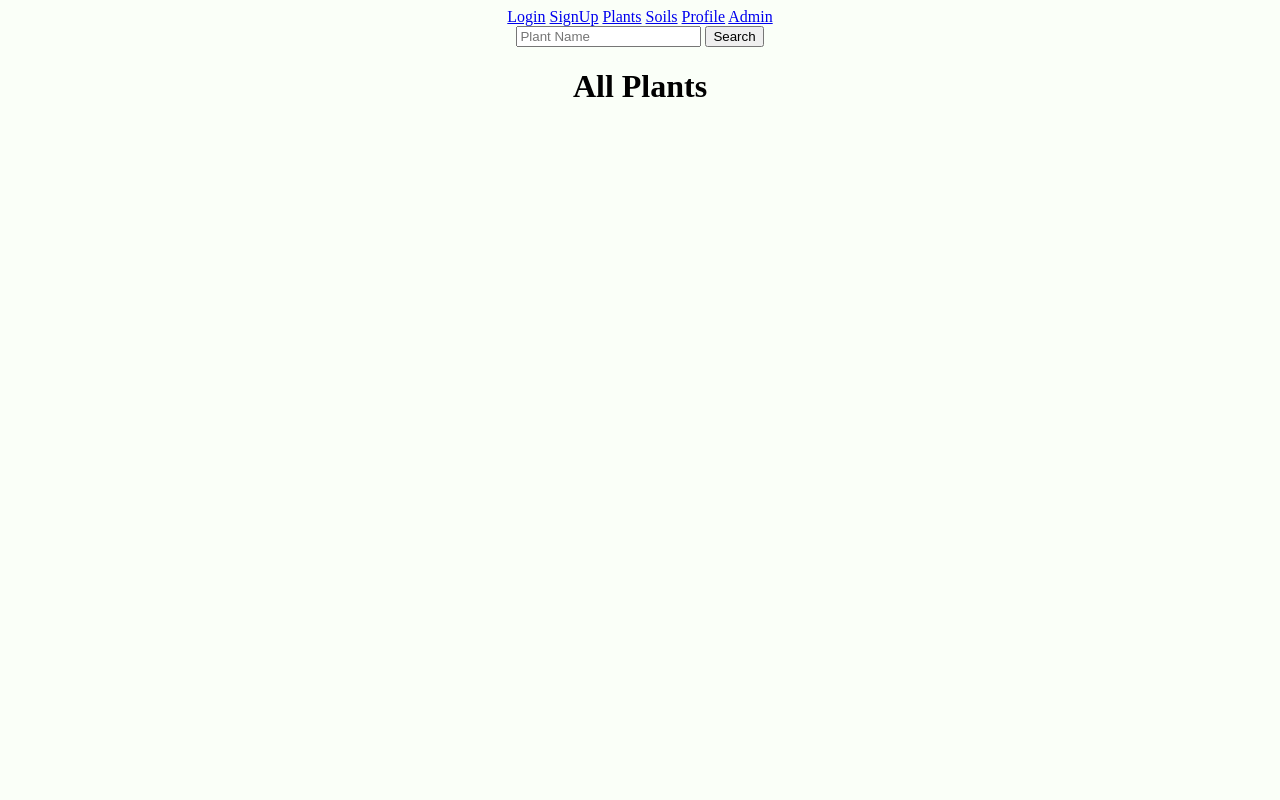
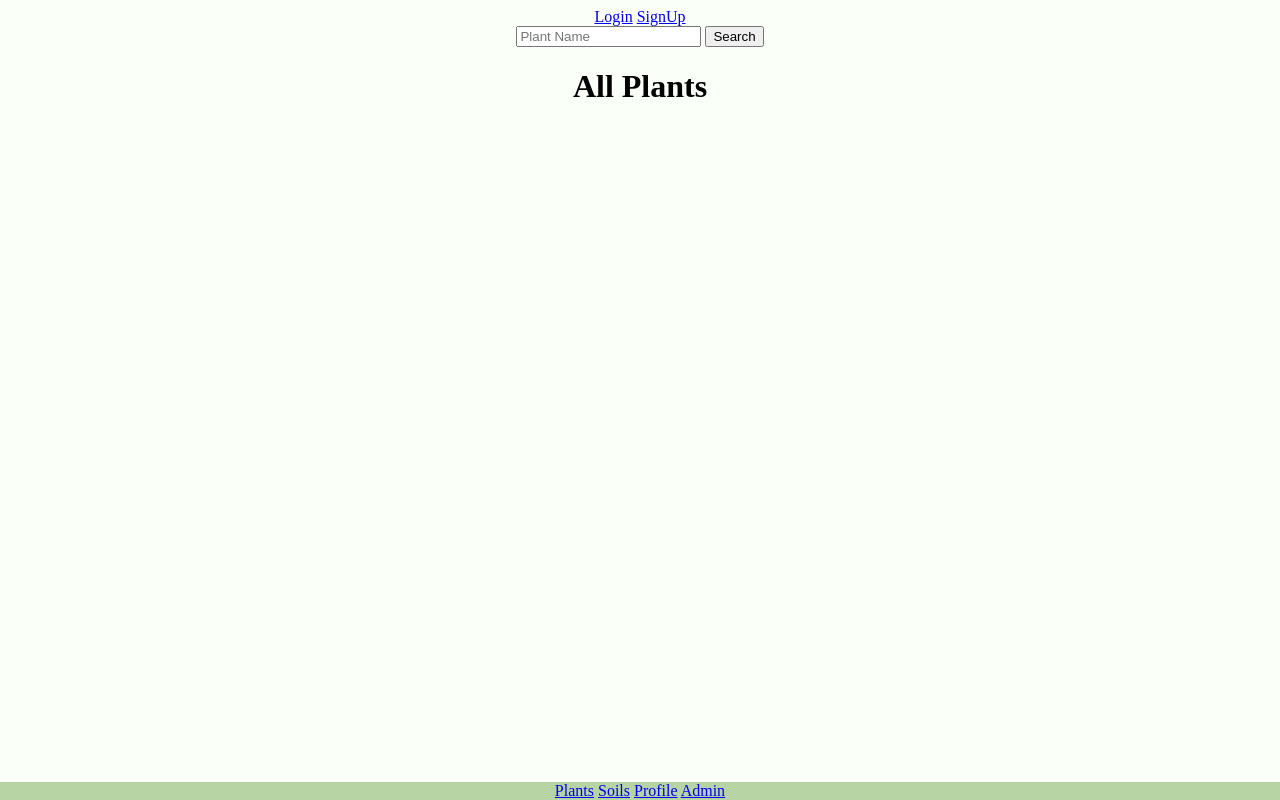
Before and after one commit to janiceh94/PlantStation, a Django app: page /plants/ in a window 1280 px wide. Run offline with Django 4.2, Linux system fonts and the light colour scheme; data that the repository does not hold is empty.

Commit message:
added fixed footer

```diff
--- a/main_app/static/styles/styles.css
+++ b/main_app/static/styles/styles.css
@@ -24,3 +24,11 @@ img{
     margin-right: auto;
     width: 30%;
 }
+footer{
+    position: fixed;
+    left: 0;
+    bottom: 0;
+    width: 100%;
+    text-align: center;
+    background-color:rgb(183, 212, 165);
+}
--- a/main_app/templates/base.html
+++ b/main_app/templates/base.html
@@ -21,12 +21,14 @@
             <a href="{% url 'login' %}">Login</a>
             <a href="{% url 'signup' %}">SignUp</a>
         {% endif %}
-        <a href = '/plants/'>Plants</a>
-        <a href = '/soil/'>Soils</a>
-        <a href = '/user/{{user.username}}/'>Profile</a>
-        <a href = '/admin/'>Admin</a>
     </nav>
    {% block body %}
    {% endblock %}
 </body>
+<footer>
+    <a href = '/plants/'>Plants</a>
+    <a href = '/soil/'>Soils</a>
+    <a href = '/user/{{user.username}}/'>Profile</a>
+    <a href = '/admin/'>Admin</a>
+</footer>
 </html>
```
